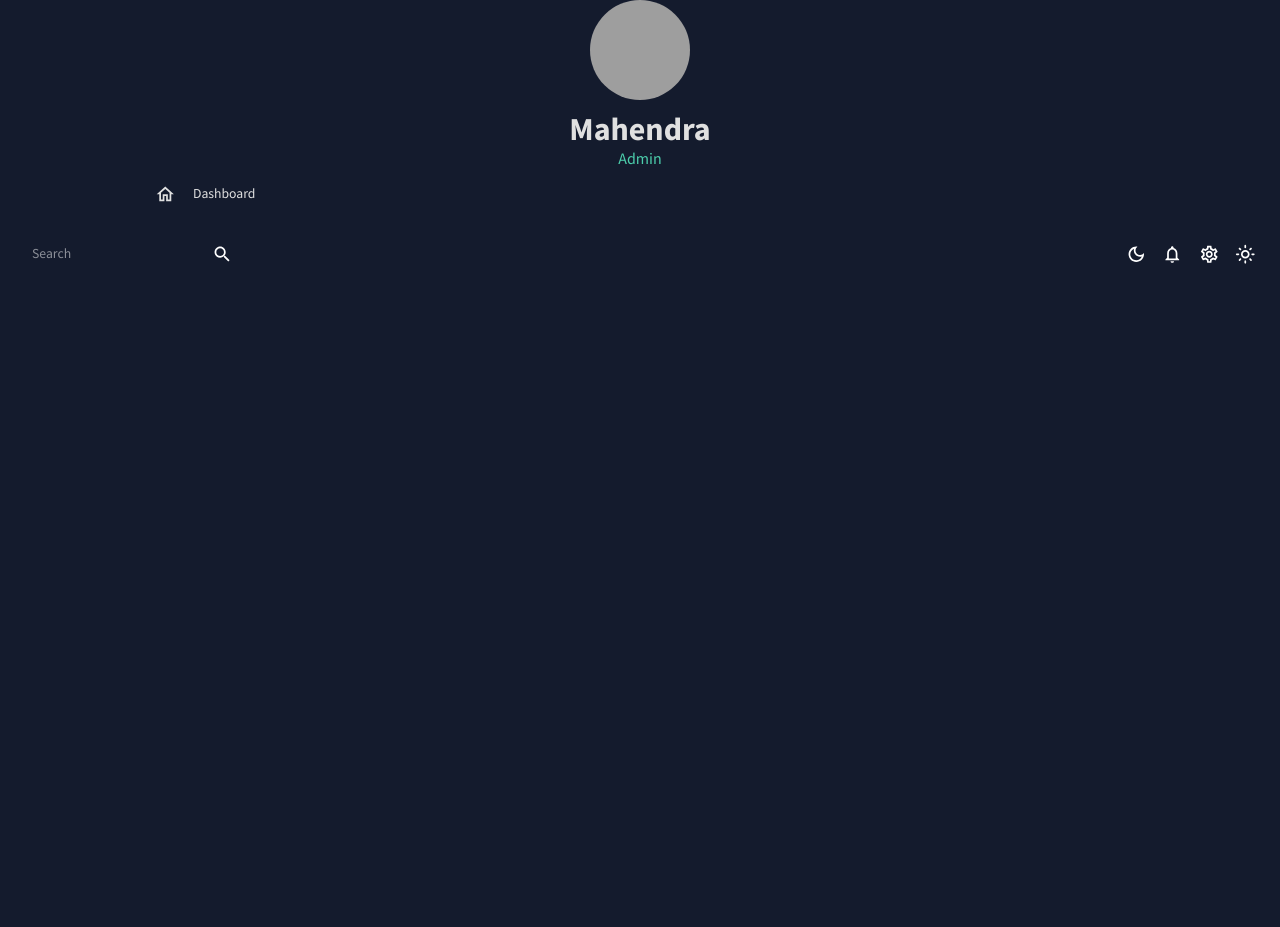
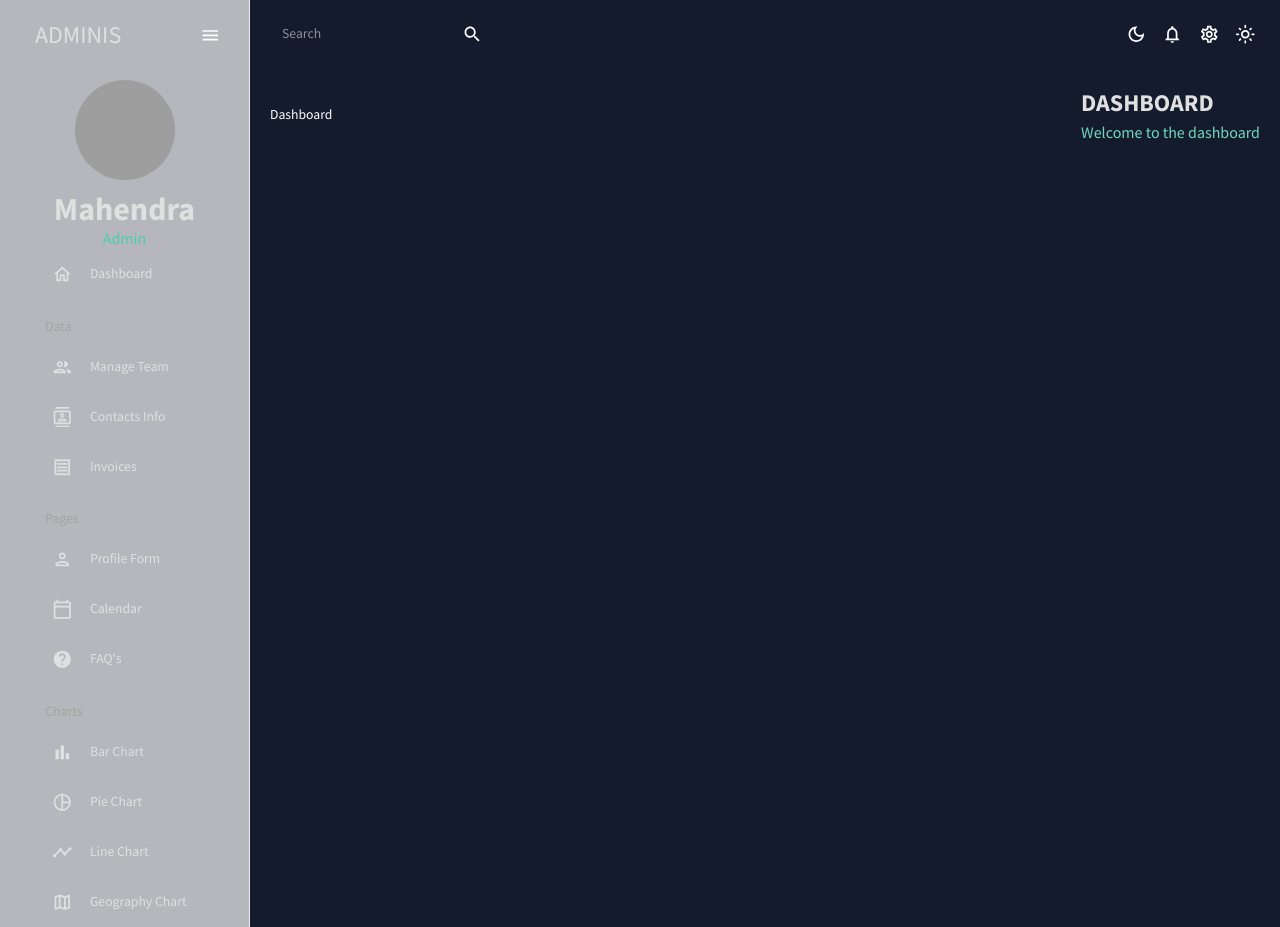
Before and after one commit to mahethekiller/ReactDashboard, a React (Create React App) app: page / in a window 1280 px wide. Before the commit the page ends 800 px from the top, so only its background shows below. Built offline with nearby package versions, Linux system fonts and the light colour scheme; grey boxes are pictures that could not be loaded.

Commit message:
header Changes

```diff
--- a/src/App.js
+++ b/src/App.js
@@ -1,10 +1,8 @@
-import { ColorModeContext, useMode } from "./theme";
-import { CssBaseline, ThemeProvider } from "@mui/material";
+import { useState } from "react";
 import { Routes, Route } from "react-router-dom";
 import Topbar from "./scenes/global/Topbar";
-import Sidebar from "./scenes/global/Sidebar";
+import Sidebar2 from "./scenes/global/Sidebar";
 import Dashboard from "./scenes/dashboard";
-// import Sidebar from "./scenes/global/Sidebar";
 // import Team from "./scenes/team";
 // import Invoices from "./scenes/invoices";
 // import Contacts from "./scenes/contacts";
@@ -14,30 +12,34 @@ import Dashboard from "./scenes/dashboard";
 // import Pie from "./scenes/pie";
 // import FAQ from "./scenes/faq";
 // import Geography from "./scenes/geography";
-// import Calendar from "./scenes/calendar";
+import { CssBaseline, ThemeProvider } from "@mui/material";
+import { ColorModeContext, useMode } from "./theme";
+// import Calendar from "./scenes/calendar/calendar";
 
 function App() {
   const [theme, colorMode] = useMode();
+  const [isSidebar, setIsSidebar] = useState(true);
+
   return (
     <ColorModeContext.Provider value={colorMode}>
       <ThemeProvider theme={theme}>
         <CssBaseline />
-        <div className="App">
-          <Sidebar />
+        <div className="app">
+          <Sidebar2 isSidebar={isSidebar} />
           <main className="content">
-            <Topbar />
+            <Topbar setIsSidebar={setIsSidebar} />
             <Routes>
-              {/* <Route path="/" element={<Dashboard />} /> */}
-              {/* <Route path="/team" element={<Team />} /> */}
-              {/* <Route path="/contacts" element={<Contacts />} /> */}
-              {/* <Route path="/invoices" element={<Invoices />} /> */}
-              {/* <Route path="/form" element={<Form />} /> */}
-              {/* <Route path="/bar" element={<Bar />} /> */}
-              {/* <Route path="/pie" element={<Pie />} /> */}
-              {/* <Route path="/line" element={<Line />} /> */}
-              {/* <Route path="/faq" element={<FAQ />} /> */}
-              {/* <Route path="/geography" element={<Geography />} /> */}
-              {/* <Route path="/calendar" element={<Calendar />} /> */}
+              <Route path="/" element={<Dashboard />} />
+              {/* <Route path="/team" element={<Team />} />
+              <Route path="/contacts" element={<Contacts />} />
+              <Route path="/invoices" element={<Invoices />} />
+              <Route path="/form" element={<Form />} />
+              <Route path="/bar" element={<Bar />} />
+              <Route path="/pie" element={<Pie />} />
+              <Route path="/line" element={<Line />} />
+              <Route path="/faq" element={<FAQ />} />
+              <Route path="/calendar" element={<Calendar />} />
+              <Route path="/geography" element={<Geography />} /> */}
             </Routes>
           </main>
         </div>
--- /dev/null
+++ b/src/components/Header.jsx
@@ -0,0 +1,25 @@
+import { Typography, Box, useTheme } from "@mui/material";
+import { tokens } from "../theme";
+
+const Header = ({ title, subtitle }) => {
+  const theme = useTheme();
+  const colors = tokens(theme.palette.mode);
+
+  return (
+    <Box>
+      <Typography
+        variant="h3"
+        color={colors.grey[100]}
+        fontWeight="bold"
+        sx={{ mb: "5px" }}
+      >
+        {title}
+      </Typography>
+      <Typography variant="h5" color={colors.greenAccent[400]}>
+        {subtitle}
+      </Typography>
+    </Box>
+  );
+};
+
+export default Header;
--- a/src/index.js
+++ b/src/index.js
@@ -3,12 +3,15 @@ import ReactDOM from "react-dom/client";
 import "./index.css";
 import App from "./App";
 import { BrowserRouter } from "react-router-dom";
+import { ProSidebarProvider } from "react-pro-sidebar";
 
 const root = ReactDOM.createRoot(document.getElementById("root"));
 root.render(
   <React.StrictMode>
     <BrowserRouter>
-      <App />
+      <ProSidebarProvider>
+        <App />
+      </ProSidebarProvider>
     </BrowserRouter>
   </React.StrictMode>
 );
--- a/src/scenes/dashboard/index.jsx
+++ b/src/scenes/dashboard/index.jsx
@@ -0,0 +1,17 @@
+//  import React from 'react'
+
+import { Box } from "@mui/system";
+import Header from "../../components/Header";
+
+function Dashboard() {
+  return (
+    <Box m="20px">
+      <Box display="flex" justifyContent="space-between" alignItems="center">
+        Dashboard
+        <Header title="DASHBOARD" subtitle="Welcome to the dashboard" />
+      </Box>
+    </Box>
+  );
+}
+
+export default Dashboard;
--- a/src/scenes/global/Sidebar.jsx
+++ b/src/scenes/global/Sidebar.jsx
@@ -1,5 +1,12 @@
 import { useState } from "react";
-import { ProSidebarProvider, Menu, MenuItem, SubMenu } from "react-pro-sidebar";
+import {
+  ProSidebarProvider,
+  Sidebar,
+  Menu,
+  MenuItem,
+  SubMenu,
+  useProSidebar,
+} from "react-pro-sidebar";
 import { Box, IconButton, Typography, useTheme } from "@mui/material";
 import { Link } from "react-router-dom";
 import { tokens } from "../../theme";
@@ -33,7 +40,7 @@ const Item = ({ title, to, icon, selected, setSelected }) => {
   );
 };
 
-const Sidebar = () => {
+const Sidebar2 = () => {
   const theme = useTheme();
   const colors = tokens(theme.palette.mode);
   const [isCollapsed, setIsCollapsed] = useState(false);
@@ -59,8 +66,33 @@ const Sidebar = () => {
         },
       }}
     >
-      <ProSidebarProvider>
-        <Menu>
+      <Sidebar collapsed={isCollapsed}>
+        <Menu iconShape="square">
+          {/* Logo And Menu Icon */}
+          <MenuItem
+            onClick={() => setIsCollapsed(!isCollapsed)}
+            icon={isCollapsed ? <MenuOutlinedIcon /> : undefined}
+            style={{
+              margin: "10px 0 20px 0",
+              color: colors.grey[100],
+            }}
+          >
+            {!isCollapsed && (
+              <Box
+                display="flex"
+                justifyContent="space-between"
+                alignItems="center"
+                ml="15px"
+              >
+                <Typography variant="h3" color={colors.grey[100]}>
+                  ADMINIS
+                </Typography>
+                <IconButton onClick={() => setIsCollapsed(!isCollapsed)}>
+                  <MenuOutlinedIcon />
+                </IconButton>
+              </Box>
+            )}
+          </MenuItem>
           {/* <SubMenu label="Charts">
             <MenuItem> Pie charts </MenuItem>
             <MenuItem> Line charts </MenuItem>
@@ -106,11 +138,103 @@ const Sidebar = () => {
               selected={selected}
               setSelected={setSelected}
             />
+            <Typography
+              variant="h6"
+              color={colors.grey[300]}
+              sx={{ m: "15px 0 5px 20px" }}
+            >
+              Data
+            </Typography>
+            <Item
+              title="Manage Team"
+              to="/team"
+              icon={<PeopleOutlinedIcon />}
+              selected={selected}
+              setSelected={setSelected}
+            />
+            <Item
+              title="Contacts Info"
+              to="/contacts"
+              icon={<ContactsOutlinedIcon />}
+              selected={selected}
+              setSelected={setSelected}
+            />
+            <Item
+              title="Invoices"
+              to="/invoices"
+              icon={<ReceiptOutlinedIcon />}
+              selected={selected}
+              setSelected={setSelected}
+            />
+
+            <Typography
+              variant="h6"
+              color={colors.grey[300]}
+              sx={{ m: "15px 0 5px 20px" }}
+            >
+              Pages
+            </Typography>
+            <Item
+              title="Profile Form"
+              to="/profile"
+              icon={<PersonOutlinedIcon />}
+              selected={selected}
+              setSelected={setSelected}
+            />
+            <Item
+              title="Calendar"
+              to="/calendar"
+              icon={<CalendarTodayOutlinedIcon />}
+              selected={selected}
+              setSelected={setSelected}
+            />
+            <Item
+              title="FAQ's"
+              to="/faq"
+              icon={<HelpOutlinedIcon />}
+              selected={selected}
+              setSelected={setSelected}
+            />
+            <Typography
+              variant="h6"
+              color={colors.grey[300]}
+              sx={{ m: "15px 0 5px 20px" }}
+            >
+              Charts
+            </Typography>
+            <Item
+              title="Bar Chart"
+              to="/bar"
+              icon={<BarChartOutlinedIcon />}
+              selected={selected}
+              setSelected={setSelected}
+            />
+            <Item
+              title="Pie Chart"
+              to="/pie"
+              icon={<PieChartOutlinedIcon />}
+              selected={selected}
+              setSelected={setSelected}
+            />
+            <Item
+              title="Line Chart"
+              to="/line"
+              icon={<TimelineOutlinedIcon />}
+              selected={selected}
+              setSelected={setSelected}
+            />
+            <Item
+              title="Geography Chart"
+              to="/geography"
+              icon={<MapOutlinedIcon />}
+              selected={selected}
+              setSelected={setSelected}
+            />
           </Box>
         </Menu>
-      </ProSidebarProvider>
+      </Sidebar>
     </Box>
   );
 };
 
-export default Sidebar;
+export default Sidebar2;
```
